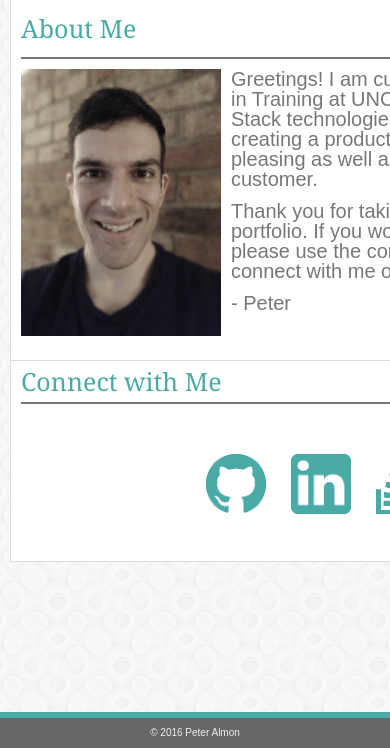
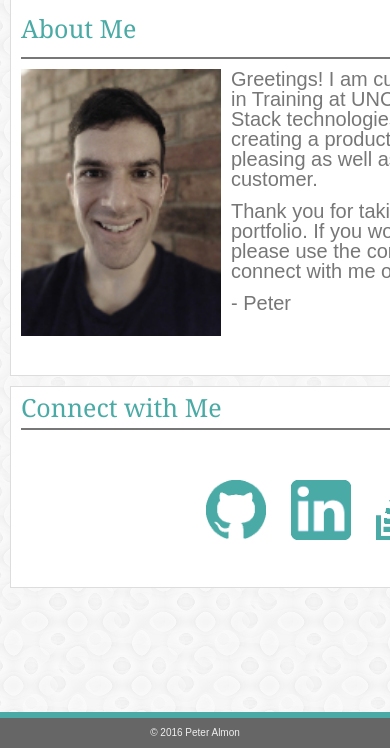
Before and after one commit to mtpetros/Responsive-Portfolio, a PHP site: page / in a window 390 px wide; the page is wider, and only the part inside the window is pictured. Shown: the part 96-844 px from the top of that part. Run offline with PHP 8.4, Linux system fonts and the light colour scheme.

Commit message:
fixed spacing on sidebar

```diff
--- a/assets/css/style.css
+++ b/assets/css/style.css
@@ -805,7 +805,7 @@ footer {
     }
 
     .sidebar {
-        top: 9px;
+        top: 35px;
         width: 600px;
         margin-left: 10px;
     }
```
